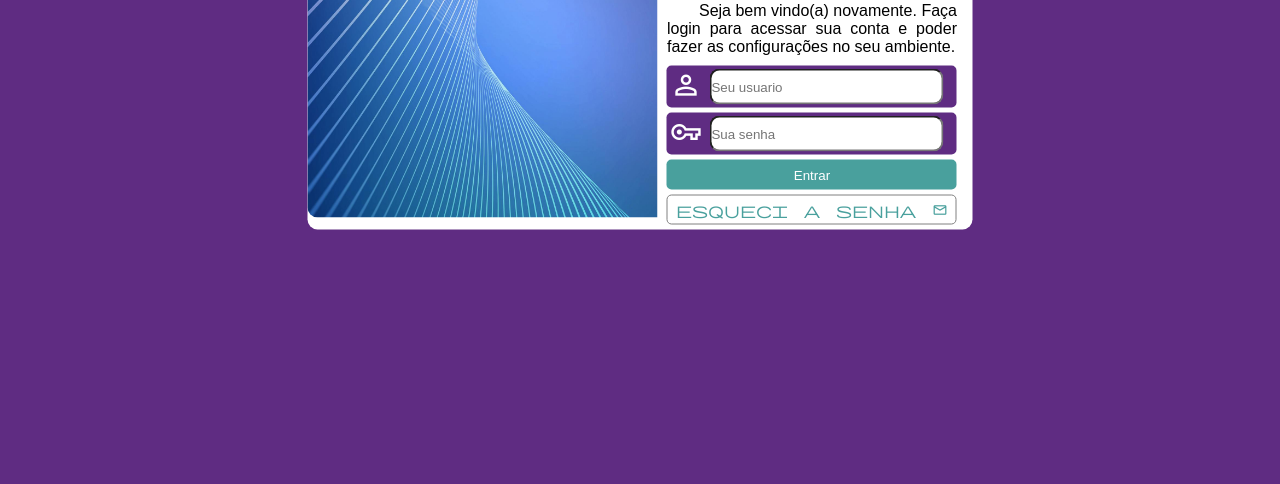
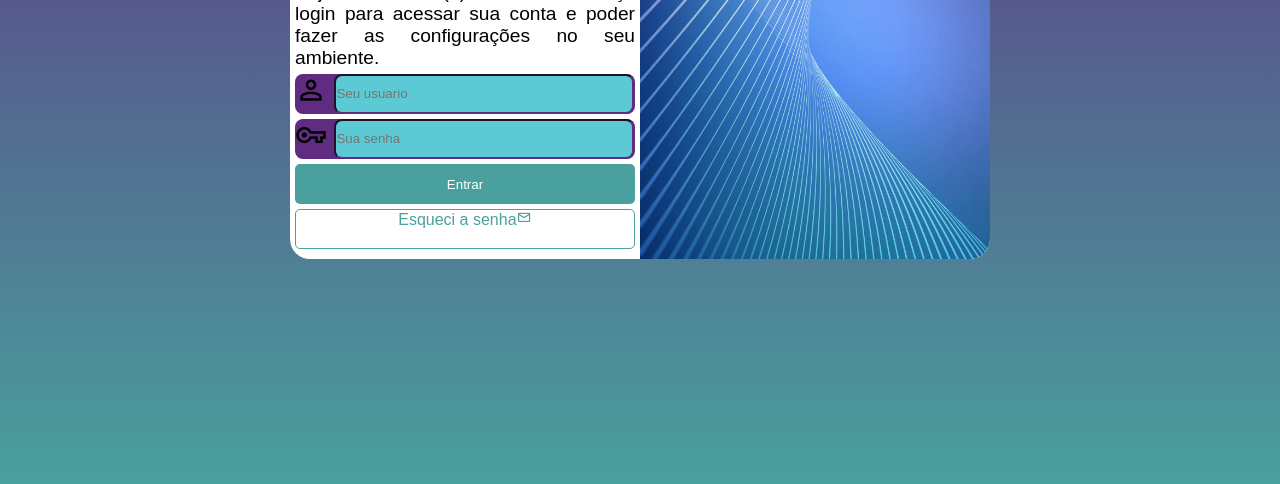
Before and after one commit to marcoguarato15/projeto-login, a plain HTML site: page index_OLD.html in a window 1280 px wide. Shown: the part 316-800 px from the top of the page. Drawn offline with nearby package versions, Linux system fonts and the light colour scheme.

Commit message:
Fix OLD document after course resolution
Arrumei o projeto OLD para funcionar corretamente apenas não centralizou o texto do botão esqueci a  senha

```diff
--- a/estilos/query_OLD.css
+++ b/estilos/query_OLD.css
@@ -4,25 +4,62 @@
     Media Queries
 */
 
-@media screen and (min-width: 768px){
+@media screen and (min-width: 768px) and (max-width: 1200px){
+
+    body {
+        background-image: linear-gradient(to bottom, var(--cor2), var(--cor1));
+    }
+
     #imagem {
-        display: inline-block;
-        width: 350px;
-        height: 279px;
-        border-radius: 10px 0px 0px 10px;
+        float: left;
+        width: 30%;
+        height: 100%;
     }
 
     #formulario {
-        display: inline-block;
-        max-width: 300px;
+        float: right;
+        width: 70%;
+    }
+
+    #formulario > p {
+        font-size: 1em;
     }
 
     #login {
-        display: inline-block;
         width: 665px;
-        height: fit-content;
+        height: 290px;
         padding: 0px;
-        height: 100%;
-        transition: 2s;
     }
 }
+
+@media screen and (min-width: 1200px) {
+
+    body {
+        background-image: linear-gradient(to bottom, var(--cor2), var(--cor1));
+    }
+
+    #imagem {
+        float: right;
+        width: 50%;
+        height: 100%;
+    }
+
+    #formulario {
+        float: left;
+        width: 50%;
+    }
+
+    #formulario > h1 {
+        font-size: 2em;
+    }
+
+    #formulario > p {
+        font-size: 1.2em;
+    }
+
+    #login {
+        width: 700px;
+        height: 350px;
+        padding: 0px;
+    }
+}
--- a/estilos/style_OLD.css
+++ b/estilos/style_OLD.css
@@ -16,121 +16,120 @@
     margin: 0px;
     padding: 0px;
     font-family: Arial, Helvetica, sans-serif;
+    box-sizing: border-box;
 }
 
 body {
-    position: relative;
     width: 100vw;
     height: 100vh;
     background-color: var(--cor2);
 }
 
 main {
-    top: 50%;
-    left: 50%;
-    position: absolute;
-    display: block;
-    margin: auto;
-    background-color: white;
-    width: fit-content;
-    height: fit-content;
+    position: relative;
+    height: 100vh;
+    width: 100vw;
 
-    border-radius: 10px;
-
-    transform: translate(-50%, -50%);
-}
-
-#formulario {
-    max-width: 300px;
-    min-width: 300px;
-}
-
-#formulario p {
-    text-indent: 2em;
-    text-align: justify;
-    padding: 5px;
 }
 
 #login {
-    height: fit-content;
+    display: block;
+    position: absolute;
+    background-color: white;
+    width: 290px;
+    height: 500px;
+    border-radius: 20px;
+    overflow: hidden;
+
+    top: 50%;
+    left: 50%;
+
+    transform: translate(-50%, -50%);
+    transition: width .3s, height .3s;
 }
 
 #imagem{
-    height: 250px;
+    display: block;
+    height: 200px;
     background-image: url(../imagens/pattern.jpg);
-    border-radius: 10px 10px 0px 0px;
     background-size: cover;
     background-position: center center;
 }
 
-div#formulario h1 {
+#formulario {
+    display: block;
+    padding: 5px;
+}
+
+#formulario p {
+    font-size: 0.9em;
+    text-align: justify;
+}
+
+#formulario h1 {
     text-align: center;
     padding: 15px;
 }
 
-#inp-login, #inp-pass {
-    margin: 5px;
-    height: fit-content;
-    box-sizing: border-box;
-    border-radius: 5px;
+.campo {
     background-color: var(--cor2);
+    width: 100%;
+    border-radius: 8px;
+    margin: 5px 0px;
+    height: 40px;
 }
 
-.show-left{
-    display: inline-block;
-    padding: 3px;
+.campo label {
+    font-size: 2em;
+    width: 35px;
 }
 
-.show-right {
-    display: inline-block;
-    position: relative;
+.campo input {
+    background-color: #5de7e3d8;
+    height: 40px;
+    width: calc(100% - 40px);
+    transform: translateY(-8px);
+    border-color: var(--cor2);
+    border-radius: 8px;
 }
 
-#ilogin, #ipass {
-    position: absolute;
-    height: 32px;
-    top: -32px;
-    left: 0px;
-    width: 230px;
-    border-radius: 10px;
-}
-
-#l-login, #l-pass {
-    position: relative;
-    text-align: left;
-    font-size: 2em;
-    color: white;
+.campo input:focus-within {
+    background-color: white;
 }
 
 #btn-login {
-    background-color: var(--cor1);
+    display: block;
+    background-color: #49a09d;
     color: white;
-    width: 290px;
-    margin: 5px auto 5px auto;
-    height: 30px;
-    display: block;
+    width: 100%;
+
+    height: 40px;
     border: none;
     border-radius: 5px;
 }
 
 #btn-fpass  {
-    box-shadow: none;
-    background-color: white;
+    display: block;
+    border: 1px solid var(--cor1);
+    width: 100%;
+    height: 40px;
+    border-radius: 5px;
+    text-align: center;
+    margin-top: 5px;
+    text-decoration: none;
     color: var(--cor1);
-    width: 290px;
-    margin: 5px auto 5px auto;
-    height: 30px;
-    display: block;
-    border: 1px solid gray;
-    border-radius: 5px;
-    font-size: 1em;
 }
 
-#btn-login:hover ,#btn-fpass:hover {
+#btn-fpass span {
+    font-size: 0.95em;
+}
+
+#btn-login:hover {
+    background-color: #306967;
+    cursor: pointer;
+}
+
+#btn-fpass:hover {
     background-color: var(--cor3);
     cursor: pointer;
 }
-
-#btn-fpass::after {
-    content: '&#2709';
-}
--- a/index_OLD.html
+++ b/index_OLD.html
@@ -22,26 +22,21 @@
                 </p>
                 <form action="login.php" method="post">
 
-                    <div id="inp-login">
-                        <div class="show-left">
+                    <div class="campo">
+
                             <label id="l-login" for="ilogin" class="material-symbols-outlined">person</label>
-                        </div>
-                        <div class="show-right">
-                            <input type="text" name="login" id="ilogin" placeholder="Seu usuario">
-                        </div>
+                            <input type="email" name="login" id="ilogin" placeholder="Seu usuario" minlength="5" maxlength="40">
+
                     </div>
-                    <div id="inp-pass">
-                        <div class="show-left">
+                    <div class="campo">
+
                             <label id="l-pass" for="ipass" class="material-symbols-outlined">vpn_key</label>
-                        </div>
-                        <div class="show-right">
-                            <input type="text" name="pass" id="ipass" placeholder="Sua senha">
-                        </div>
+                            <input type="text" name="pass" id="ipass" placeholder="Sua senha" minlength="8" maxlength="30" required>
+
                     </div>
-                    <div id="btn-form">
+
                         <input id="btn-login" type="submit" value="Entrar">
-                        <input id="btn-fpass" class="material-symbols-outlined" type="button" value="Esqueci a senha mail">
-                    </div>
+                        <a href="esqueci.php" id="btn-fpass">Esqueci a senha<span class="material-symbols-outlined">mail</span></a>
 
                 </form>
             </div>
```
